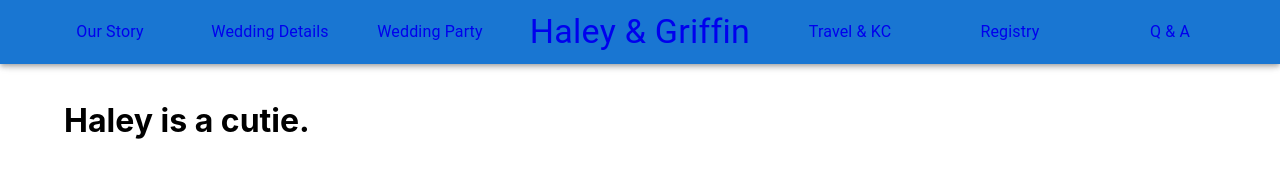
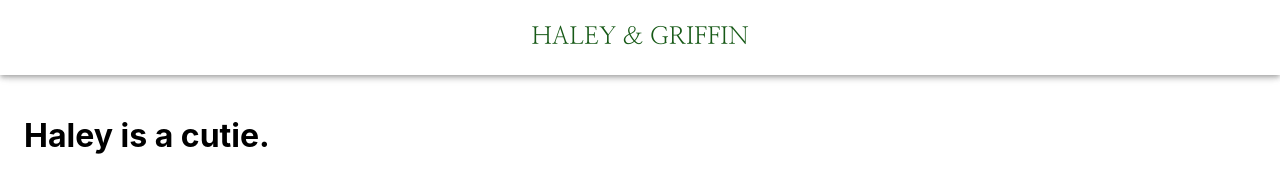
Before and after one commit to gdstout/haleyandgriffin, a React app: page / in a window 1280 px wide. Built offline with nearby package versions, Linux system fonts and the light colour scheme; a web font is replaced by a local one.

Commit message:
menu styling and theme

```diff
--- a/package.json
+++ b/package.json
@@ -5,6 +5,7 @@
   "dependencies": {
     "@emotion/react": "^11.7.1",
     "@emotion/styled": "^11.6.0",
+    "@mui/icons-material": "^5.2.5",
     "@mui/material": "^5.2.8",
     "@testing-library/jest-dom": "^5.16.1",
     "@testing-library/react": "^12.1.2",
--- a/public/index.html
+++ b/public/index.html
@@ -5,26 +5,13 @@
     <link rel="icon" href="%PUBLIC_URL%/favicon.ico" />
     <meta name="viewport" content="width=device-width, initial-scale=1" />
     <meta name="theme-color" content="#000000" />
-    <meta
-      name="description"
-      content="Web site created using create-react-app"
+    <link rel="preconnect" href="https://fonts.googleapis.com" />
+    <link rel="preconnect" href="https://fonts.gstatic.com" crossorigin />
+    <link
+      href="https://fonts.googleapis.com/css2?family=Nanum+Myeongjo:wght@400;700;800&family=Playfair+Display:ital,wght@0,400;0,500;0,600;0,700;0,800;0,900;1,400;1,500;1,600;1,700;1,800;1,900&display=swap"
+      rel="stylesheet"
     />
-    <link rel="apple-touch-icon" href="%PUBLIC_URL%/logo192.png" />
-    <!--
-      manifest.json provides metadata used when your web app is installed on a
-      user's mobile device or desktop. See https://developers.google.com/web/fundamentals/web-app-manifest/
-    -->
-    <link rel="manifest" href="%PUBLIC_URL%/manifest.json" />
-    <!--
-      Notice the use of %PUBLIC_URL% in the tags above.
-      It will be replaced with the URL of the `public` folder during the build.
-      Only files inside the `public` folder can be referenced from the HTML.
-
-      Unlike "/favicon.ico" or "favicon.ico", "%PUBLIC_URL%/favicon.ico" will
-      work correctly both with client-side routing and a non-root public URL.
-      Learn how to configure a non-root public URL by running `npm run build`.
-    -->
-    <title>React App</title>
+    <title>Haley & Griffin</title>
   </head>
   <body>
     <noscript>You need to enable JavaScript to run this app.</noscript>
--- a/src/components/app.js
+++ b/src/components/app.js
@@ -1,33 +1,33 @@
-import React from 'react';
+import React from "react";
 import { Route, Routes } from "react-router-dom";
-import styled from '@emotion/styled';
-import Menu from './menu';
-import { Container } from '@mui/material';
-import Home from './pages/home';
-import Story from './pages/story';
-import WeddingParty from './pages/wedding_party';
-import Details from './pages/details';
-import Travel from './pages/travel';
-import Registry from './pages/registry';
-import QNA from './pages/qna';
+import styled from "@emotion/styled";
+import MenuBar from "./menu";
+import { Container } from "@mui/material";
+import Home from "./pages/home";
+import Story from "./pages/story";
+import WeddingParty from "./pages/wedding_party";
+import Details from "./pages/details";
+import Travel from "./pages/travel";
+import Registry from "./pages/registry";
+import QNA from "./pages/qna";
 
 const MainContainer = styled(Container)({
-  paddingTop: '80px'
+  paddingTop: "95px",
 });
 
 const App = () => {
   let content = (
     <div>
-      <Menu/>
+      <MenuBar />
       <MainContainer>
         <Routes>
-          <Route path="/" element={<Home/>} exact/>
-          <Route path="/story" element={<Story/>}/>
-          <Route path="/details" element={<Details/>}/>
-          <Route path="/weddingparty" element={<WeddingParty/>}/>
-          <Route path="/travel" element={<Travel/>}/>
-          <Route path="/registry" element={<Registry/>}/>
-          <Route path="/qna" element={<QNA/>}/>
+          <Route path="/" element={<Home />} exact />
+          <Route path="/story" element={<Story />} />
+          <Route path="/details" element={<Details />} />
+          <Route path="/weddingparty" element={<WeddingParty />} />
+          <Route path="/travel" element={<Travel />} />
+          <Route path="/registry" element={<Registry />} />
+          <Route path="/qna" element={<QNA />} />
         </Routes>
       </MainContainer>
     </div>
--- a/src/components/menu.js
+++ b/src/components/menu.js
@@ -1,15 +1,33 @@
-import React from "react";
-import { AppBar, Toolbar, Typography } from "@mui/material";
-import styled from "@emotion/styled";
+import React, { useState } from "react";
+import {
+  AppBar,
+  Toolbar,
+  Typography,
+  useTheme,
+  useMediaQuery,
+  IconButton,
+  Menu,
+  MenuItem,
+} from "@mui/material";
+import MenuIcon from "@mui/icons-material/Menu";
+import { styled } from "@mui/material/styles";
 import { Link } from "react-router-dom";
 
-const AppBarStyled = styled(AppBar)({
+const AppBarStyled = styled(AppBar)(({ theme }) => ({
   position: "fixed",
   alignItems: "center",
-});
+  justifyContent: "center",
+  [theme.breakpoints.up("lg")]: {
+    height: "90px",
+  },
+  [theme.breakpoints.down("lg")]: {
+    height: "75px",
+  },
+}));
 
 const ToolbarBig = styled(Toolbar)({
   alignContent: "flext-start",
+  alignSelf: "center",
 });
 
 const Spacer = styled("div")({
@@ -17,64 +35,95 @@ const Spacer = styled("div")({
 });
 
 const MenuBlock = styled("div")({
-  width: "150px",
+  width: "145px",
   display: "grid",
   justifyItems: "center",
 });
 
 const TitleBlock = styled("div")({
-  width: "250px",
+  width: "450px",
   display: "grid",
   justifyItems: "center",
 });
 
-const PageLink = styled(Link)({
+const PageLink = styled(Link)(({ theme }) => ({
   textDecoration: "none",
-});
+  color: theme.palette.secondary.main,
+  "&:hover": {
+    color: "#000000",
+  },
+}));
 
-const Menu = () => {
+const MainPageLink = styled(Link)(({ theme }) => ({
+  textDecoration: "none",
+  color: theme.palette.secondary.main,
+}));
+
+const MenuBar = () => {
+  const theme = useTheme();
+
+  const [anchor, setAnchor] = useState(false);
+
   let content = (
     <AppBarStyled>
+      {useMediaQuery(theme.breakpoints.up("lg")) ? (
         <ToolbarBig>
           <MenuBlock>
             <Typography>
-            <PageLink to="/story">Our Story</PageLink>
+              <PageLink to="/story">OUR STORY</PageLink>
             </Typography>
           </MenuBlock>
           <Spacer />
           <MenuBlock>
             <Typography>
-            <PageLink to="/details">Wedding Details</PageLink>
+              <PageLink to="/details">DETAILS</PageLink>
             </Typography>
           </MenuBlock>
           <Spacer />
           <MenuBlock>
             <Typography>
-            <PageLink to="/weddingparty">Wedding Party</PageLink>
+              <PageLink to="/travel">TRAVEL & KC</PageLink>
             </Typography>
           </MenuBlock>
+
           <Spacer />
           <TitleBlock>
-          <Typography variant="h4" align="center">
-            <PageLink to='/'>Haley & Griffin</PageLink>
+            <Typography variant="h3" align="center">
+              <MainPageLink to="/">HALEY & GRIFFIN</MainPageLink>
             </Typography>
           </TitleBlock>
           <Spacer />
           <MenuBlock>
-          <Typography><PageLink to='/travel'>Travel & KC</PageLink></Typography>
+            <Typography>
+              <PageLink to="/weddingparty">WEDDING PARTY</PageLink>
+            </Typography>
           </MenuBlock>
           <Spacer />
           <MenuBlock>
-          <Typography><PageLink to='/registry'>Registry</PageLink></Typography>
+            <Typography>
+              <PageLink to="/registry">REGISTRY</PageLink>
+            </Typography>
           </MenuBlock>
           <Spacer />
           <MenuBlock>
-          <Typography><PageLink to='/qna'>Q & A</PageLink></Typography>
+            <Typography>
+              <PageLink to="/qna">Q & A</PageLink>
+            </Typography>
           </MenuBlock>
         </ToolbarBig>
+      ) : (
+        <Toolbar>
+
+          <TitleBlock>
+            <Typography variant="h5" align="center">
+              <MainPageLink to="/">HALEY & GRIFFIN</MainPageLink>
+            </Typography>
+          </TitleBlock>
+        </Toolbar>
+      )}
     </AppBarStyled>
   );
   return content;
 };
 
-export default Menu;
+export default MenuBar;
--- a/src/index.js
+++ b/src/index.js
@@ -2,13 +2,46 @@ import React from "react";
 import ReactDOM from "react-dom";
 import { BrowserRouter } from "react-router-dom";
 import "./index.css";
+import { createTheme, ThemeProvider } from "@mui/material/styles";
 import App from "./components/app";
+
+const theme = createTheme({
+  palette: {
+    type: "light",
+    primary: {
+      main: "#ffffff",
+    },
+    secondary: {
+      main: "#165916",
+    },
+    background: {
+      default: "#fafafa",
+    },
+  },
+  typography: {
+    h3: {
+      fontFamily: "Playfair Display",
+    },
+    fontFamily: "Nanum Myeongjo",
+  },
+  breakpoints: {
+    values: {
+      xs: 0,
+      sm: 600,
+      md: 1200,
+      lg: 1400,
+      xl: 1800,
+    },
+  },
+});
 
 ReactDOM.render(
   <React.StrictMode>
-    <BrowserRouter>
-      <App />
-    </BrowserRouter>
+    <ThemeProvider theme={theme}>
+      <BrowserRouter>
+        <App />
+      </BrowserRouter>
+    </ThemeProvider>
   </React.StrictMode>,
   document.getElementById("root")
 );
```
Also changed, not shown: 1 other file. Lines whose indentation alone changed are shown as unchanged.
